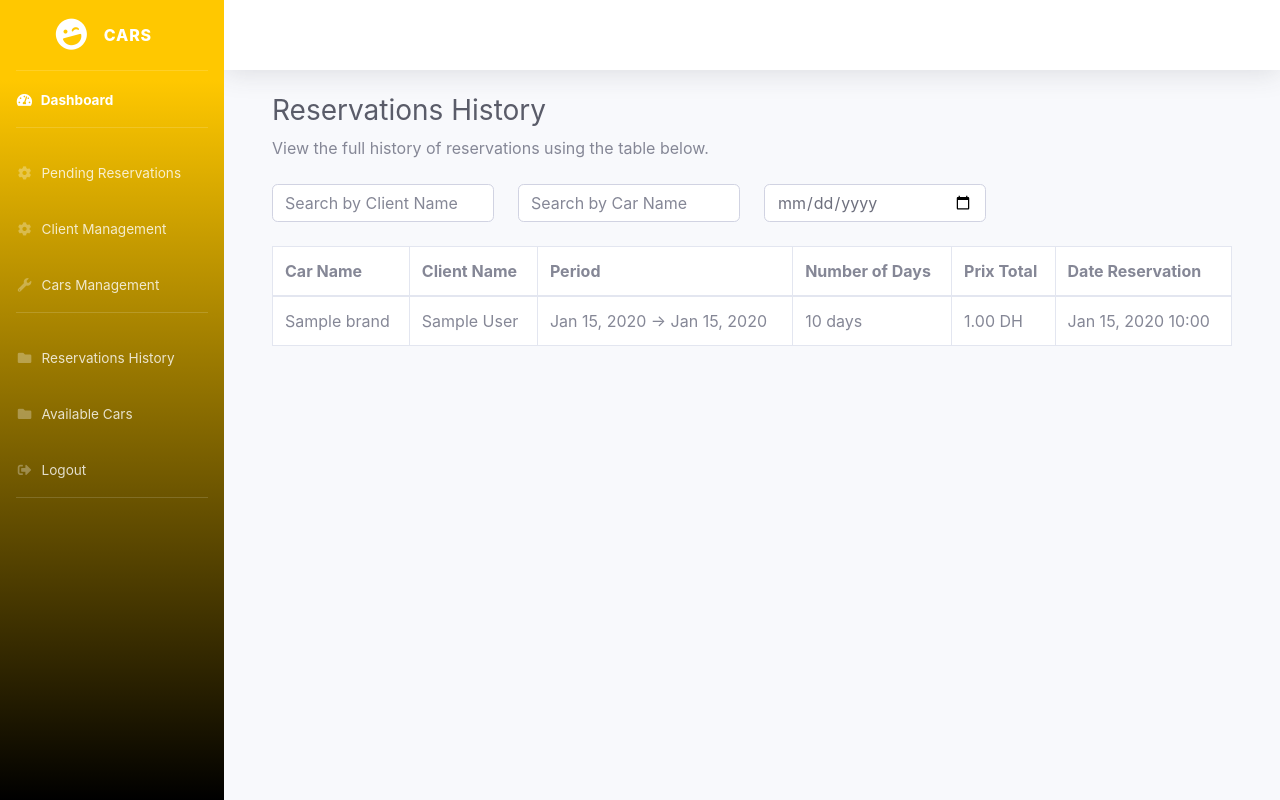
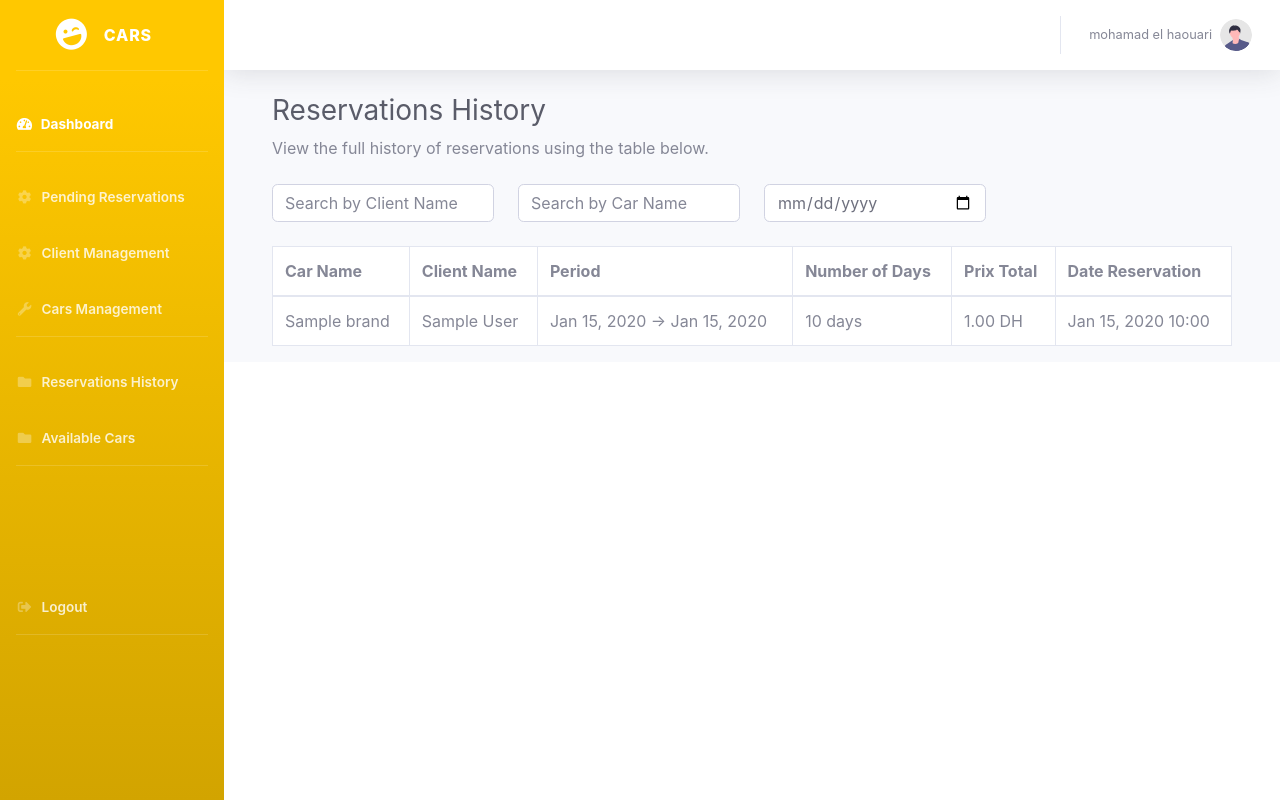
Before and after one commit to elmaroun/CarRental, a Django app: template CarRental/templates/CarRental/history.html in a window 1280 px wide. Run offline with Django 5.2, Linux system fonts and the light colour scheme; the template is opened without the code that fills it: most values are stand-ins (such as "Sample title", 1, 10 or a date in 2020); some libraries are stand-ins or nearby versions.

Commit message:
sidebar fixes

```diff
--- a/CarRental/templates/CarRental/ManageClient.html
+++ b/CarRental/templates/CarRental/ManageClient.html
@@ -25,7 +25,7 @@
         {% include 'sidebar.html' %}
 
         <!-- Content Wrapper -->
-        <div id="content-wrapper" class="d-flex flex-column">
+        <div id="content-wrapper" class="d-flex flex-column" style="margin-left: 14rem; width: calc(100% - 14rem);">
 
             <!-- Main Content -->
             <div id="content">
--- a/CarRental/templates/CarRental/MnagaeReservation.html
+++ b/CarRental/templates/CarRental/MnagaeReservation.html
@@ -28,7 +28,7 @@
         <!-- End of Sidebar -->
 
         <!-- Content Wrapper -->
-        <div id="content-wrapper" class="d-flex flex-column">
+        <div id="content-wrapper" class="d-flex flex-column" style="margin-left: 14rem; width: calc(100% - 14rem);">
 
             <!-- Main Content -->
             <div id="content">
--- a/CarRental/templates/CarRental/carManagement.html
+++ b/CarRental/templates/CarRental/carManagement.html
@@ -31,7 +31,7 @@
         <!-- End of Sidebar -->
 
         <!-- Content Wrapper -->
-        <div id="content-wrapper" class="d-flex flex-column">
+        <div id="content-wrapper" class="d-flex flex-column" style="margin-left: 14rem; width: calc(100% - 14rem);">
 
             <!-- Main Content -->
             <div id="content">
--- a/CarRental/templates/CarRental/cars.html
+++ b/CarRental/templates/CarRental/cars.html
@@ -30,7 +30,7 @@
         <!-- End of Sidebar -->
 
         <!-- Content Wrapper -->
-        <div id="content-wrapper" class="d-flex flex-column">
+        <div id="content-wrapper" class="d-flex flex-column" style="margin-left: 14rem; width: calc(100% - 14rem);">
 
             <!-- Main Content -->
             <div id="content">
--- a/CarRental/templates/CarRental/history.html
+++ b/CarRental/templates/CarRental/history.html
@@ -26,63 +26,11 @@
     <div id="wrapper">
 
         <!-- Sidebar -->
-        <ul class="navbar-nav bg-gradient-primary sidebar sidebar-dark accordion" id="accordionSidebar">
-            <a class="sidebar-brand d-flex align-items-center justify-content-center" href="{% url 'dashboard' %}">
-                <div class="sidebar-brand-icon rotate-n-15">
-                    <i class="fas fa-laugh-wink"></i>
-                </div>
-                <div class="sidebar-brand-text mx-3">Cars</div>
-            </a>
-            <hr class="sidebar-divider my-0">
-            <li class="nav-item active">
-                <a class="nav-link" href="{% url 'dashboard' %}">
-                    <i class="fas fa-fw fa-tachometer-alt"></i>
-                    <span>Dashboard</span></a>
-            </li>
-            <hr class="sidebar-divider">
-            <li class="nav-item">
-                <a class="nav-link" href="{% url 'manage_reservation' %}">
-                    <i class="fas fa-fw fa-cog"></i>
-                    <span>Pending Reservations</span>
-                </a>
-            </li>
-            <li class="nav-item">
-                <a class="nav-link" href="{% url 'manage_client' %}">
-                    <i class="fas fa-fw fa-cog"></i>
-                    <span>Client Management</span>
-                </a>
-            </li>
-            <li class="nav-item">
-                <a class="nav-link" href="{% url 'cars_management' %}">
-                    <i class="fas fa-fw fa-wrench"></i>
-                    <span>Cars Management</span>
-                </a>
-            </li>
-            <hr class="sidebar-divider">
-            <li class="nav-item">
-                <a class="nav-link" href="{% url 'history' %}">
-                    <i class="fas fa-fw fa-folder"></i>
-                    <span>Reservations History</span>
-                </a>
-            </li>
-            <li class="nav-item">
-                <a class="nav-link" href="{% url 'available_cars' %}">
-                    <i class="fas fa-fw fa-folder"></i>
-                    <span>Available Cars</span>
-                </a>
-            </li>
-            <li class="nav-item">
-                <a class="nav-link" href="#" data-toggle="modal" data-target="#logoutModal">
-                    <i class="fas fa-fw fa-sign-out-alt"></i>
-                    <span>Logout</span>
-                </a>
-            </li>
-            <hr class="sidebar-divider d-none d-md-block">
-        </ul>
+        {% include 'sidebar.html' %}
         <!-- End of Sidebar -->
 
         <!-- Content Wrapper -->
-        <div id="content-wrapper" class="d-flex flex-column">
+        <div id="content-wrapper" class="d-flex flex-column" style="margin-left: 14rem; width: calc(100% - 14rem);">
 
             <!-- Main Content -->
             <div id="content">
@@ -99,6 +47,53 @@
 
 
                     <!-- Topbar Navbar -->
+                    <ul class="navbar-nav ml-auto">
+
+                        <!-- Nav Item - Search Dropdown (Visible Only XS) -->
+                        <li class="nav-item dropdown no-arrow d-sm-none">
+                            <a class="nav-link dropdown-toggle" href="#" id="searchDropdown" role="button"
+                                data-toggle="dropdown" aria-haspopup="true" aria-expanded="false">
+                                <i class="fas fa-search fa-fw"></i>
+                            </a>
+                            <!-- Dropdown - Messages -->
+                            <div class="dropdown-menu dropdown-menu-right p-3 shadow animated--grow-in"
+                                aria-labelledby="searchDropdown">
+                                <form class="form-inline mr-auto w-100 navbar-search">
+                                    <div class="input-group">
+                                        <input type="text" class="form-control bg-light border-0 small"
+                                            placeholder="Search for..." aria-label="Search"
+                                            aria-describedby="basic-addon2">
+                                        <div class="input-group-append">
+                                            <button class="btn btn-primary" type="button">
+                                                <i class="fas fa-search fa-sm"></i>
+                                            </button>
+                                        </div>
+                                    </div>
+                                </form>
+                            </div>
+                        </li>
+
+                        <!-- Nav Item - Alerts -->
+
+
+                        <!-- Nav Item - Messages -->
+
+
+                        <div class="topbar-divider d-none d-sm-block"></div>
+
+                        <!-- Nav Item - User Information -->
+                        <li class="nav-item dropdown no-arrow">
+                            <a class="nav-link dropdown-toggle" href="#" id="userDropdown" role="button"
+                                data-toggle="dropdown" aria-haspopup="true" aria-expanded="false">
+                                <span class="mr-2 d-none d-lg-inline text-gray-600 small">mohamad el haouari</span>
+                                <img class="img-profile rounded-circle"
+                                    src="img/undraw_profile.svg">
+                            </a>
+                            <!-- Dropdown - User Information -->
+
+                        </li>
+
+                    </ul>
 
                 </nav>
                 <!-- End of Topbar -->
--- a/CarRental/templates/CarRental/index.html
+++ b/CarRental/templates/CarRental/index.html
@@ -29,7 +29,7 @@
 
 
 
-        <div id="content-wrapper" class="d-flex flex-column">
+        <div id="content-wrapper" class="d-flex flex-column" style="margin-left: 14rem; width: calc(100% - 14rem);">
 
             <!-- Main Content -->
             <div id="content">
--- a/CarRental/templates/sidebar.html
+++ b/CarRental/templates/sidebar.html
@@ -1,4 +1,4 @@
-<ul class="navbar-nav bg-gradient-primary sidebar sidebar-dark accordion" id="accordionSidebar">
+<ul class="navbar-nav bg-gradient-primary sidebar sidebar-dark accordion position-fixed vh-100 overflow-auto z-500" id="accordionSidebar" style="z-index: 1000; background-color: #ffc800; background-image: linear-gradient(180deg, #ffc800 10%, #d2a400 100%);">
     <a class="sidebar-brand d-flex align-items-center justify-content-center" href="{% url 'dashboard' %}">
         <div class="sidebar-brand-icon rotate-n-15">
             <i class="fas fa-laugh-wink"></i>
@@ -6,7 +6,7 @@
         <div class="sidebar-brand-text mx-3">Cars</div>
     </a>
     <hr class="sidebar-divider my-0">
-    <li class="nav-item active">
+    <li class="nav-item active mt-4">
         <a class="nav-link" href="{% url 'dashboard' %}">
             <i class="fas fa-fw fa-tachometer-alt"></i>
             <span>Dashboard</span></a>
@@ -15,38 +15,39 @@
     <li class="nav-item">
         <a class="nav-link" href="{% url 'manage_reservation' %}">
             <i class="fas fa-fw fa-cog"></i>
-            <span>Pending Reservations</span>
+            <span style="font-weight:600;">Pending Reservations</span>
         </a>
     </li>
     <li class="nav-item">
         <a class="nav-link" href="{% url 'manage_client' %}">
             <i class="fas fa-fw fa-cog"></i>
-            <span>Client Management</span>
+            <span style="font-weight:600;">Client Management</span>
         </a>
     </li>
     <li class="nav-item">
         <a class="nav-link" href="{% url 'cars_management' %}">
             <i class="fas fa-fw fa-wrench"></i>
-            <span>Cars Management</span>
+            <span style="font-weight:600;">Cars Management</span>
         </a>
     </li>
     <hr class="sidebar-divider">
     <li class="nav-item">
         <a class="nav-link" href="{% url 'history' %}">
             <i class="fas fa-fw fa-folder"></i>
-            <span>Reservations History</span>
+            <span style="font-weight:600;">Reservations History</span>
         </a>
     </li>
     <li class="nav-item">
         <a class="nav-link" href="{% url 'available_cars' %}">
             <i class="fas fa-fw fa-folder"></i>
-            <span>Available Cars</span>
+            <span style="font-weight:600;">Available Cars</span>
         </a>
     </li>
-    <li class="nav-item">
+    <hr class="sidebar-divider">
+    <li class="nav-item mt-5 pt-5">
         <a class="nav-link" href="#" data-toggle="modal" data-target="#logoutModal">
             <i class="fas fa-fw fa-sign-out-alt"></i>
-            <span>Logout</span>
+            <span style="font-weight:600;">Logout</span>
         </a>
     </li>
     <hr class="sidebar-divider d-none d-md-block">
```
Also changed, not shown: CarRental/static/css/styles.css.
